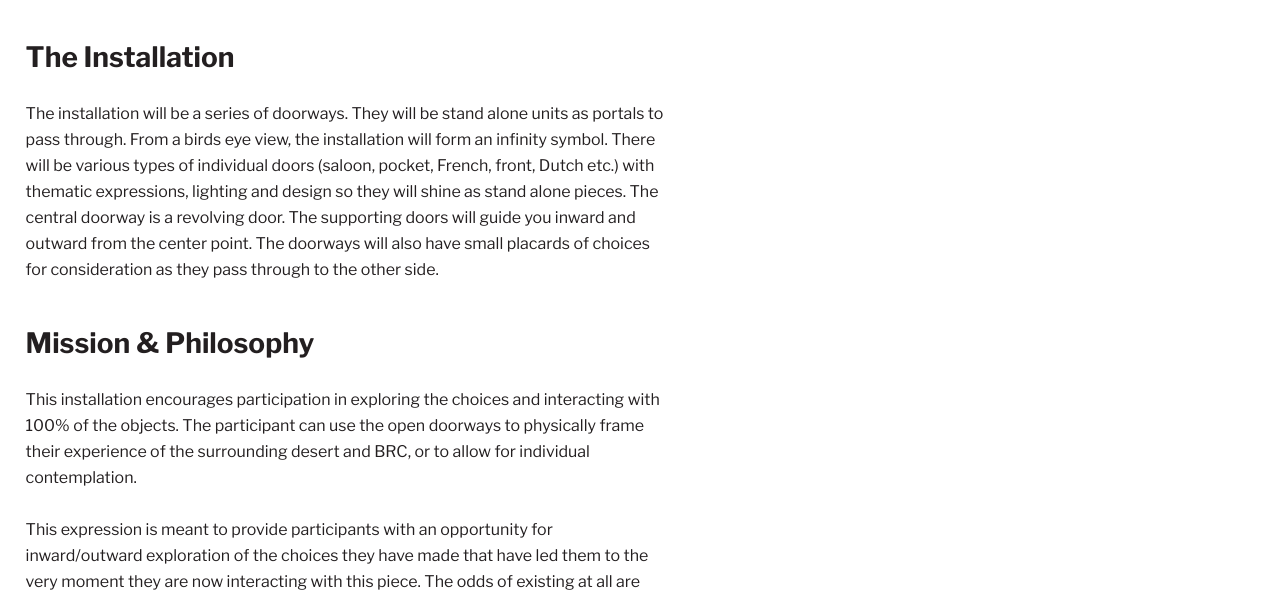
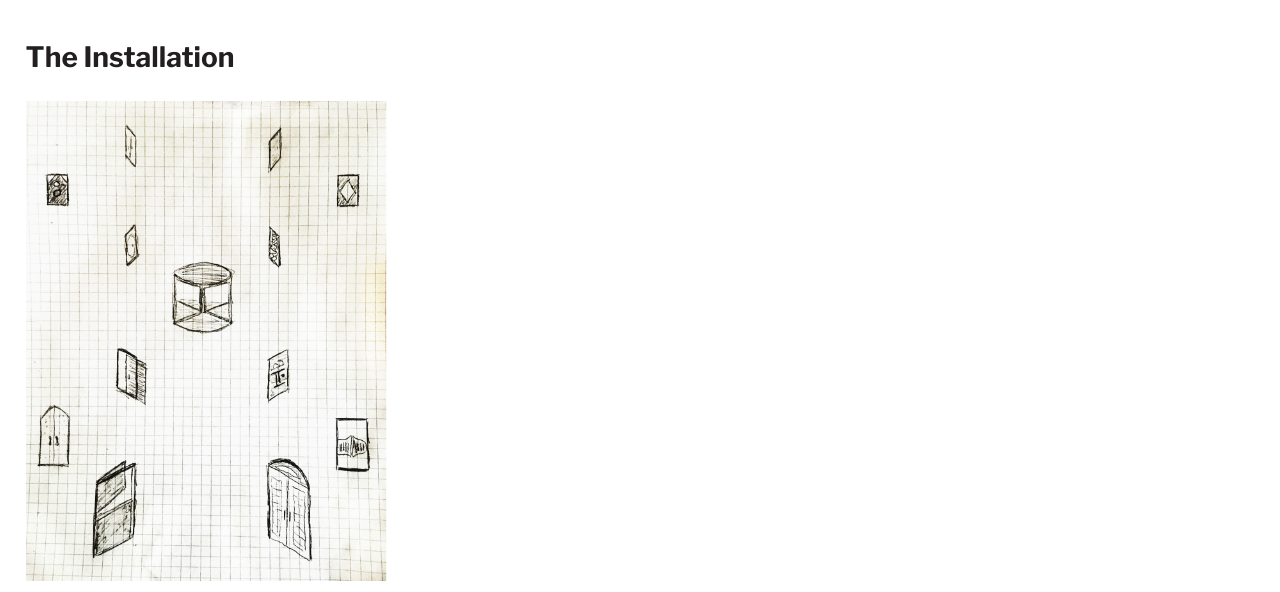
Before and after one commit to laustdeleuran/futureproblems, a Gatsby site: page /multiverse/hingesoffreewill in a window 1280 px wide. Shown: the part 219-811 px from the top of the page. Built offline with nearby package versions, Linux system fonts and the light colour scheme; Gatsby itself is replaced by a stand-in of ours.

Commit message:
chore: add image to hinges

```diff
--- a/src/pages/multiverse/hingesoffreewill.js
+++ b/src/pages/multiverse/hingesoffreewill.js
@@ -1,10 +1,23 @@
+import Img from 'gatsby-image';
 import React from 'react';
 import { Link } from 'gatsby';
+import { useStaticQuery, graphql } from 'gatsby';
 
 import Page from '../../components/presentational/page';
 import SEO from '../../components/logic/seo';
 
 const Project = () => {
+	const data = useStaticQuery(graphql`
+		query {
+			sketch: file(relativePath: { eq: "hinges.jpg" }) {
+				childImageSharp {
+					fluid(maxWidth: 700) {
+						...GatsbyImageSharpFluid
+					}
+				}
+			}
+		}
+	`);
 	return (
 		<Page>
 			<SEO title="Hinges of Free Will" description="" />
@@ -16,6 +29,9 @@ const Project = () => {
 				illuminate this fascinating part of our realities.
 			</p>
 			<h2>The Installation</h2>
+			<p>
+				<Img fluid={data.sketch.childImageSharp.fluid} />
+			</p>
 			<p>
 				The installation will be a series of doorways. They will be stand alone
 				units as portals to pass through. From a birds eye view, the
```
Also changed, not shown: src/images/hinges.jpg (added).
